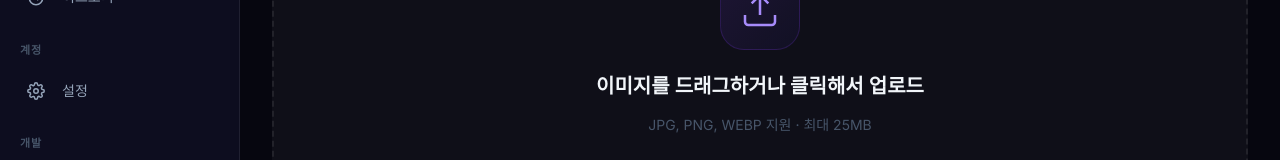
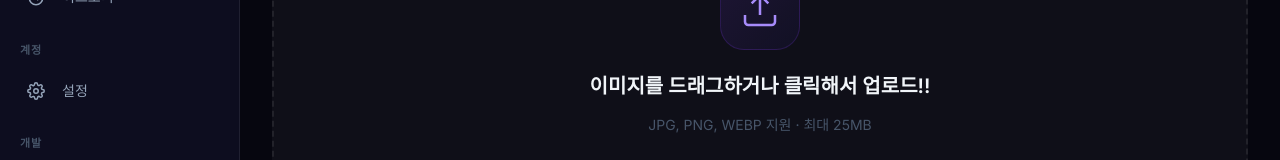
Before and after one commit to NyeongC/image-remove-app, a Vue app in the folder frontend/: page /app in a window 1280 px wide. Shown: the part 208-368 px from the top of the page. Built offline with nearby package versions, Linux system fonts and the light colour scheme.

Commit message:
프론트 자동 배포 테스트

```diff
--- a/frontend/src/views/app/RemoveView.vue
+++ b/frontend/src/views/app/RemoveView.vue
@@ -18,7 +18,7 @@
               <line x1="12" y1="3" x2="12" y2="15"/>
             </svg>
           </div>
-          <h3>이미지를 드래그하거나 클릭해서 업로드</h3>
+          <h3>이미지를 드래그하거나 클릭해서 업로드!!</h3>
           <p>JPG, PNG, WEBP 지원 · 최대 25MB</p>
           <button type="button" class="btn-primary upload-btn">
             파일 선택
```
